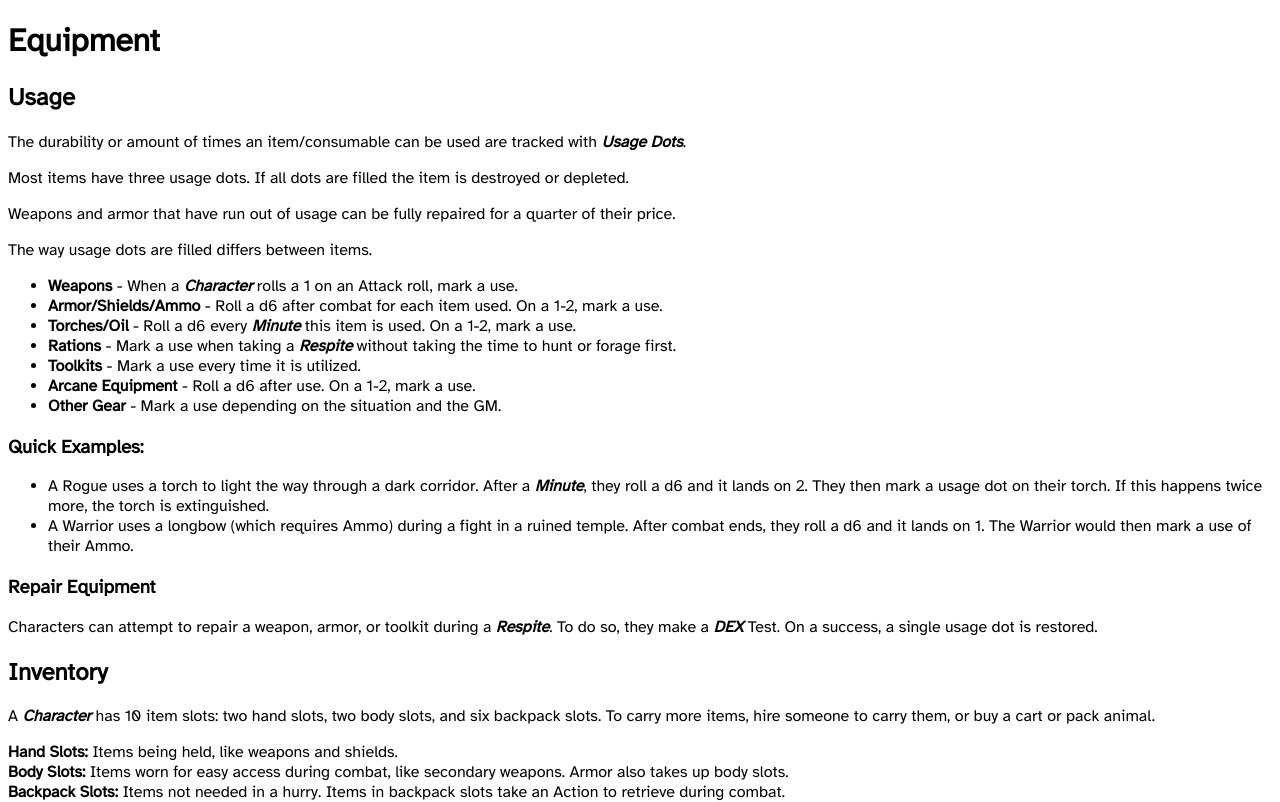
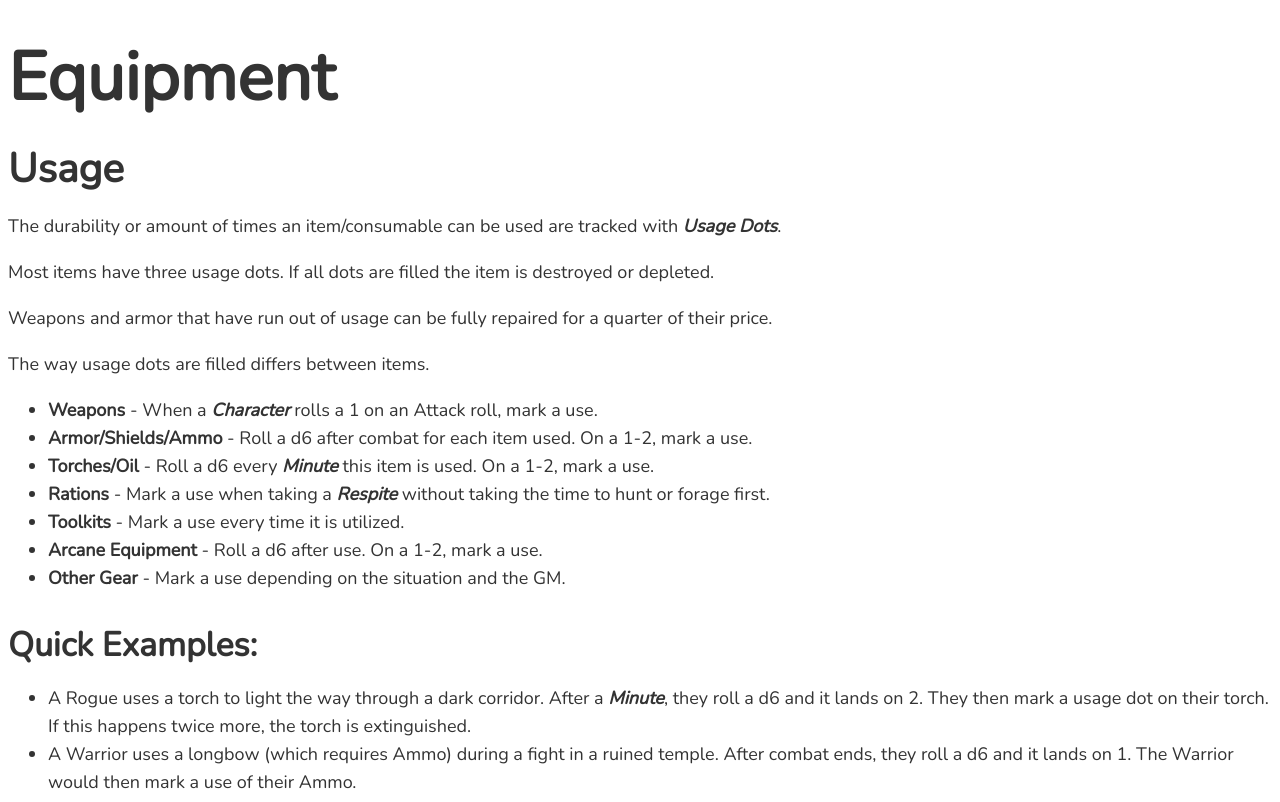
Before and after one commit to matt-gefen/radiant-hack, a Next.js app: page /rules/equipment in a window 1280 px wide. Shown: the top 802 px of the page. Built offline with nearby package versions, Linux system fonts and the light colour scheme.

Commit message:
better theme

```diff
--- a/package.json
+++ b/package.json
@@ -23,7 +23,8 @@
     "nextra": "latest",
     "nextra-theme-docs": "latest",
     "react": "^18.2.0",
-    "react-dom": "^18.2.0"
+    "react-dom": "^18.2.0",
+    "sass": "^1.87.0"
   },
   "devDependencies": {
     "@types/node": "18.11.10",
--- a/pages/_app.tsx
+++ b/pages/_app.tsx
@@ -1,16 +1,15 @@
 import meta from "./_meta.json"
-import { Alegreya, Atkinson_Hyperlegible } from "next/font/google";
-import '../styles.css'
-const alegreya = Alegreya({ subsets: ["latin"] });
-const atkin = Atkinson_Hyperlegible({
-    subsets: ["latin"],
-    weight: "400"
-});
+import { Nunito } from "next/font/google";
+import '../styles.scss'
+const defaultFont = Nunito({
+    subsets:["latin"],
+    weight:"400"
+})
 
 
 export default function MyApp({ Component, pageProps }) {
     return (
-        <main className={atkin.className}>
+        <main className={defaultFont.className}>
             <Component {...pageProps} />
         </main>
     );
--- a/styles.css
+++ /dev/null
@@ -1,9 +0,0 @@
-table {
-  display: block;
-  width: 100%;
-  overflow: auto;
-  word-break: normal;
-  word-break: keep-all;
-  border-collapse: collapse;
-  border-spacing: 0;
-}
--- /dev/null
+++ b/styles.scss
@@ -0,0 +1,163 @@
+$xs: "(min-width: 520px)";
+$sm: "(min-width: 768px)";
+$md: "(min-width: 1024px)";
+$lg: "(min-width: 1280px)";
+$xl: "(min-width: 1640px)";
+
+/* -------------------- DARK MODE -------------------- */
+.dark {
+  --default-font-color: #C8C8C8;
+
+  strong,
+  em,
+  a {
+    color: white !important;
+  }
+
+  a:hover {
+    color: aquamarine !important;
+  }
+
+  h1, h2, h3, h4 {
+    color: white !important;
+  }
+}
+
+/* -------------------- BASE VARIABLES -------------------- */
+:root,
+:host {
+  --text-sm: 0.875rem;
+  --text-sm--line-height: calc(1.25 / 0.875);
+  --text-base: 1.125rem;
+  --text-base--line-height: 1.5;
+  --text-lg: 1.125rem;
+  --text-lg--line-height: calc(1.75 / 1.125);
+  --text-xl: 1.25rem;
+  --text-xl--line-height: calc(1.75 / 1.25);
+  --text-2xl: 1.5rem;
+  --text-2xl--line-height: calc(2 / 1.5);
+  --text-3xl: 1.875rem;
+  --text-3xl--line-height: 1.2;
+  --text-4xl: 2.25rem;
+  --text-4xl--line-height: calc(2.5 / 2.25);
+  --text-6xl: 3.75rem;
+  --text-6xl--line-height: 1;
+
+  --font-weight-normal: 400;
+  --font-weight-bold: 700;
+  --font-weight-extrabold: 800;
+  --font-weight-black: 900;
+
+  --default-transition-duration: 0.15s;
+  --default-transition-timing-function: cubic-bezier(0.4, 0, 0.2, 1);
+
+  --default-font-color: #333333;
+}
+
+/* -------------------- BASE STYLES -------------------- */
+:root {
+  font-size: var(--text-sm);
+  font-weight: var(--font-weight-normal);
+  line-height: var(--text-sm--line-height);
+  color: var(--default-font-color);
+  div:has(> time) {
+    opacity: 0;
+  }
+  @media #{$sm} {
+    font-size: var(--text-base);
+    line-height: var(--text-base--line-height);
+  }
+
+  @media #{$md} {
+    font-size: var(--text-lg);
+    line-height: var(--text-lg--line-height);
+  }
+}
+
+table {
+  display: block;
+  width: 100%;
+  overflow: auto;
+  word-break: keep-all;
+  border-collapse: collapse;
+  border-spacing: 0;
+}
+
+strong,
+em,
+a {
+  color: var(--default-font-color) !important;
+}
+
+a:hover {
+  color: #00F0A0 !important;
+}
+
+h1, h2, h3, h4 {
+  font-weight: var(--font-weight-extrabold);
+  color: var(--default-font-color);
+  margin-bottom: 0.5em;
+}
+
+/* -------------------- HEADINGS -------------------- */
+h1 {
+  font-size: var(--text-3xl);
+  line-height: var(--text-3xl--line-height);
+
+  @media #{$sm} {
+    font-size: var(--text-4xl);
+    line-height: var(--text-4xl--line-height);
+  }
+
+  @media #{$lg} {
+    font-size: var(--text-6xl);
+    line-height: var(--text-6xl--line-height);
+  }
+}
+
+h2 {
+  font-size: var(--text-2xl);
+  line-height: var(--text-2xl--line-height);
+
+  @media #{$sm} {
+    font-size: var(--text-3xl);
+    line-height: var(--text-3xl--line-height);
+  }
+
+  @media #{$lg} {
+    font-size: var(--text-4xl);
+    line-height: var(--text-4xl--line-height);
+  }
+}
+
+h3 {
+  font-size: var(--text-xl);
+  line-height: var(--text-xl--line-height);
+  font-weight: var(--font-weight-bold);
+
+  @media #{$sm} {
+    font-size: var(--text-2xl);
+    line-height: var(--text-2xl--line-height);
+  }
+
+  @media #{$lg} {
+    font-size: var(--text-3xl);
+    line-height: var(--text-3xl--line-height);
+  }
+}
+
+h4 {
+  font-size: var(--text-lg);
+  line-height: var(--text-lg--line-height);
+  font-weight: var(--font-weight-bold);
+
+  @media #{$sm} {
+    font-size: var(--text-xl);
+    line-height: var(--text-xl--line-height);
+  }
+
+  @media #{$lg} {
+    font-size: var(--text-2xl);
+    line-height: var(--text-2xl--line-height);
+  }
+}
--- a/theme.config.tsx
+++ b/theme.config.tsx
@@ -3,8 +3,7 @@ import { DocsThemeConfig } from 'nextra-theme-docs'
 import { useRouter } from 'next/router'
 
 const config: DocsThemeConfig = {
-  logo: <span>Radiants</span>,
-  // docsRepositoryBase: 'https://github.com/shuding/nextra-docs-template',
+  logo: <span>Guardians</span>,
   editLink: {
     component: null
   },
@@ -12,9 +11,10 @@ const config: DocsThemeConfig = {
     content: null
   },
   project: {
-    link: 'https://github.com/matt-gefen/radiant-hack',
+    link: 'https://github.com/matt-gefen/radiant-hack/tree/v1.2',
   },
   footer: {
+    text: `Guardians SRD by radiant-moon licensed under CC-BY`
   },
   sidebar: {
     defaultMenuCollapseLevel: 1
@@ -23,11 +23,11 @@ const config: DocsThemeConfig = {
     const { asPath } = useRouter()
     if (asPath !== '/') {
       return {
-        titleTemplate: '%s – Radiants'
+        titleTemplate: '%s'
       }
     } else {
       return {
-        titleTemplate: 'Radiants'
+        titleTemplate: 'Guardians'
       }
     }
   }
```
Also changed, not shown: pages/character.mdx (+41 -63 lines), pages/classes_v2/heavy.mdx (added, +12 -0 lines), pages/classes_v2/wolfhound.mdx (added, +40 -0 lines), pages/index.mdx (+9 -5 lines), 1 other file (tests, documents, lock files or other folders).
